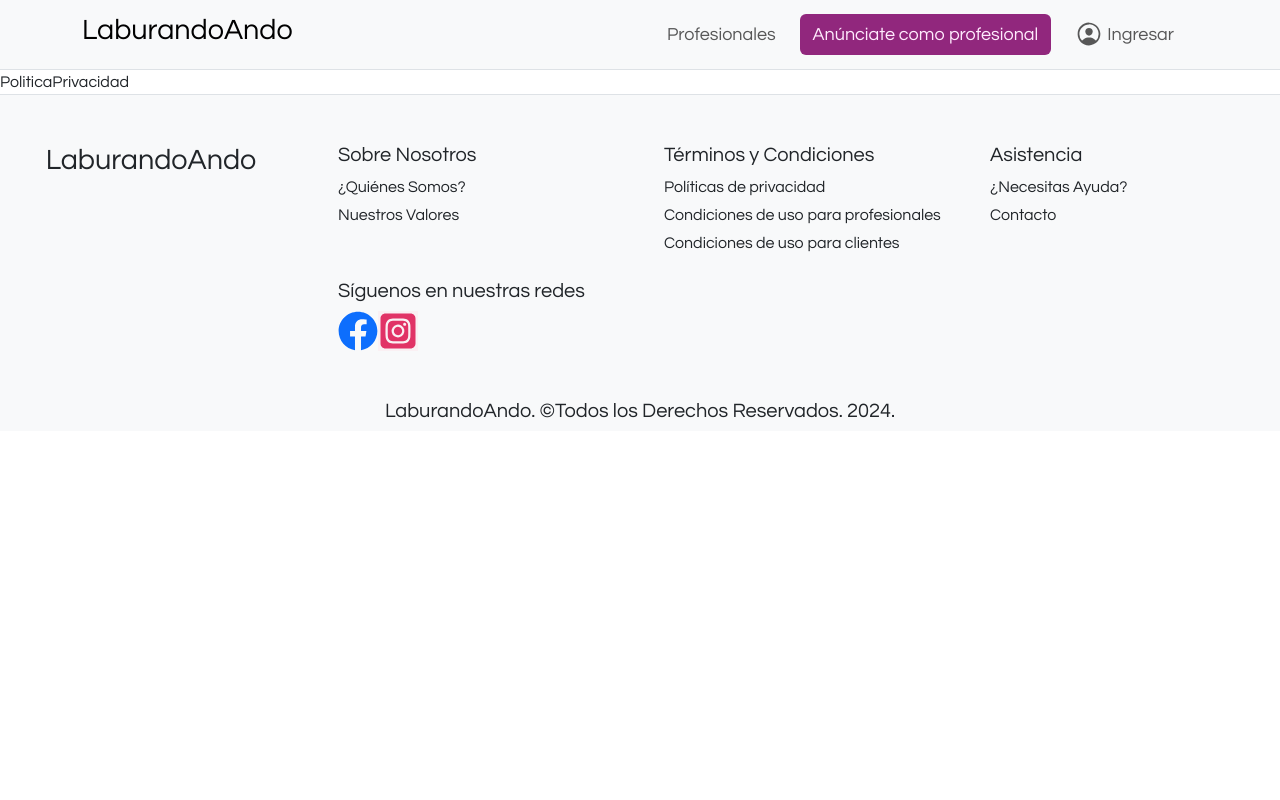
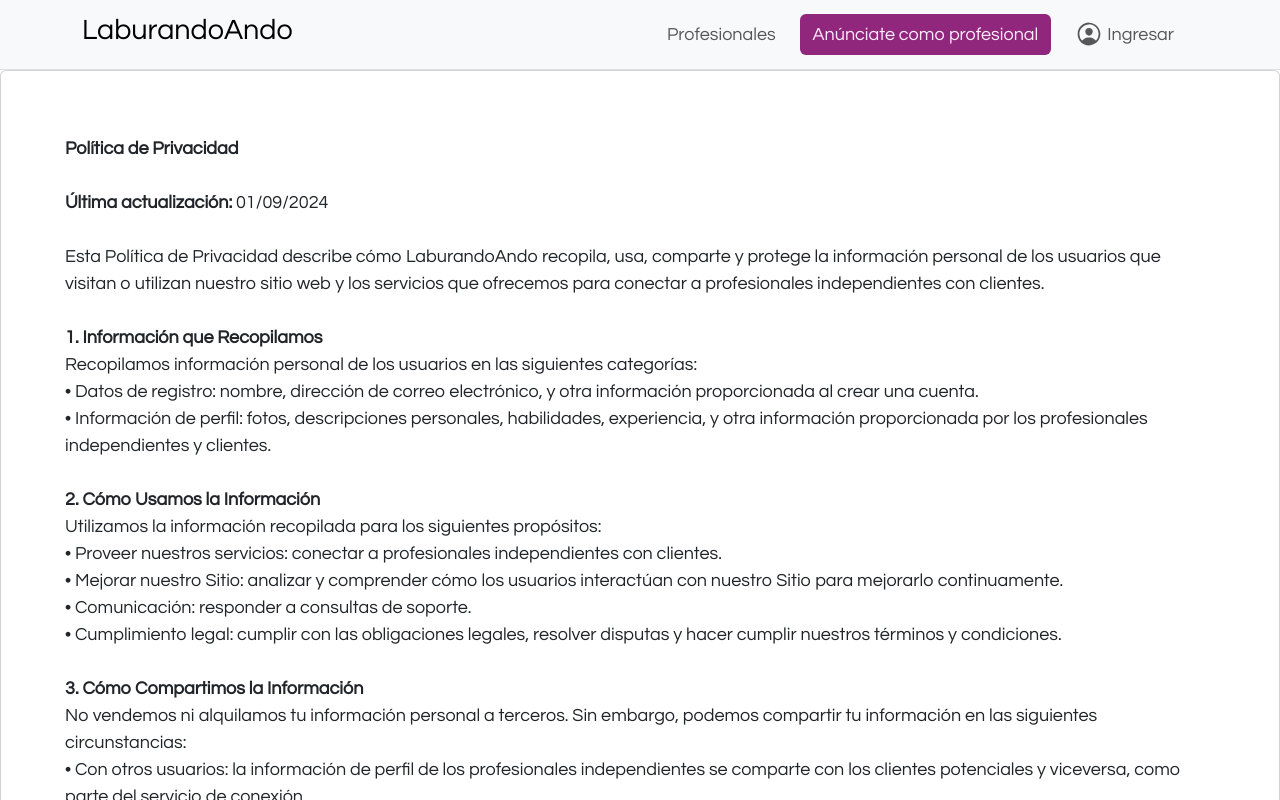
Before and after one commit to FranprzDev/LaburandoAndo, a React (Vite) app: page /politica in a window 1280 px wide. Shown: the top 800 px of the page. Built offline with nearby package versions, Linux system fonts and the light colour scheme.

Commit message:
se añade contenido a la pagina de Politica de privacidad

```diff
--- a/src/pages/TerminosCondiciones/PoliticaPrivacidad.jsx
+++ b/src/pages/TerminosCondiciones/PoliticaPrivacidad.jsx
@@ -2,8 +2,88 @@ import React from "react";
 
 const PoliticaPrivacidad = () => {
   return (
-    <div className="container-fluid">
-      <div className="row">PoliticaPrivacidad</div>
+    <div className="card">
+      <div className="card-body">
+        <p className="mx-5 my-5">
+          <strong>Política de Privacidad</strong> <br />
+          <br />
+          <strong>Última actualización:</strong> 01/09/2024 <br />
+          <br />
+          Esta Política de Privacidad describe cómo LaburandoAndo recopila, usa,
+          comparte y protege la información personal de los usuarios que visitan
+          o utilizan nuestro sitio web y los servicios que ofrecemos para
+          conectar a profesionales independientes con clientes. <br />
+          <br />
+          <strong>1. Información que Recopilamos</strong> <br />
+          Recopilamos información personal de los usuarios en las siguientes
+          categorías: <br />
+          • Datos de registro: nombre, dirección de correo electrónico, y otra
+          información proporcionada al crear una cuenta.
+          <br />
+          • Información de perfil: fotos, descripciones personales, habilidades,
+          experiencia, y otra información proporcionada por los profesionales
+          independientes y clientes. <br />
+          <br />
+          <strong>2. Cómo Usamos la Información </strong>
+          <br />
+          Utilizamos la información recopilada para los siguientes propósitos:
+          <br />
+          • Proveer nuestros servicios: conectar a profesionales independientes
+          con clientes. <br />
+          • Mejorar nuestro Sitio: analizar y comprender cómo los usuarios
+          interactúan con nuestro Sitio para mejorarlo continuamente. <br />
+          • Comunicación: responder a consultas de soporte. <br />
+          • Cumplimiento legal: cumplir con las obligaciones legales, resolver
+          disputas y hacer cumplir nuestros términos y condiciones. <br />
+          <br />
+          <strong>3. Cómo Compartimos la Información</strong>
+          <br />
+          No vendemos ni alquilamos tu información personal a terceros. Sin
+          embargo, podemos compartir tu información en las siguientes
+          circunstancias:
+          <br />
+          • Con otros usuarios: la información de perfil de los profesionales
+          independientes se comparte con los clientes potenciales y viceversa,
+          como parte del servicio de conexión.
+          <br />
+          • Obligaciones legales: cuando sea requerido por ley, para cumplir con
+          procesos legales, o para proteger los derechos y seguridad de nuestros
+          usuarios y la Empresa. <br />
+          <br />
+          <strong>4. Seguridad de la Información</strong>
+          <br /> Implementamos medidas de seguridad razonables para proteger tu
+          información contra el acceso no autorizado, uso indebido o
+          divulgación. Sin embargo, ninguna transmisión de datos por Internet es
+          completamente segura, por lo tanto, no podemos garantizar la seguridad
+          absoluta. <br />
+          <br />
+          <strong>5. Retención de Datos</strong>
+          <br /> Conservamos tu información personal solo durante el tiempo que
+          sea necesario para cumplir con los fines descritos en esta Política de
+          Privacidad, a menos que la ley requiera un período de retención más
+          largo.
+          <br />
+          <br />
+          <strong>6. Tus Derechos</strong> <br />
+          Dependiendo de tu jurisdicción, puedes tener ciertos derechos sobre tu
+          información personal, tales como:
+          <br />
+          • Acceso a la información que hemos recopilado sobre ti. <br />
+          • Solicitar la corrección de datos incorrectos. <br />
+          • Solicitar la eliminación de tu información personal. <br />
+          • Oponerse al procesamiento de tus datos personales o restringir su
+          uso. <br />
+          <br />
+          <strong>7. Cambios en la Política de Privacidad </strong>
+          <br />
+          Nos reservamos el derecho de actualizar esta Política de Privacidad en
+          cualquier momento. Notificaremos cualquier cambio publicando la nueva
+          versión en nuestro Sitio con la fecha de la última actualización. 8.
+          Contacto Si tienes preguntas o inquietudes sobre esta Política de
+          Privacidad, por favor contáctanos a través del link de “Contacto” al
+          pie de la página.
+        </p>
+      </div>
     </div>
   );
 };
```
